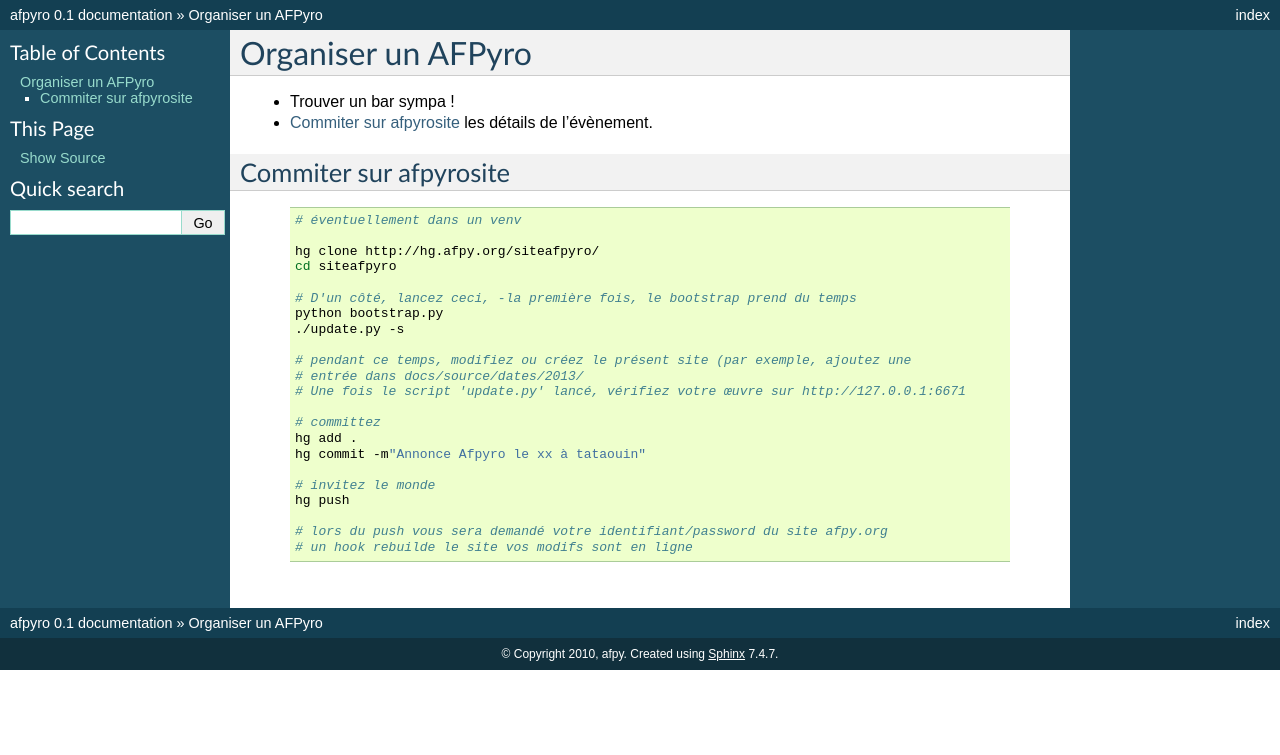
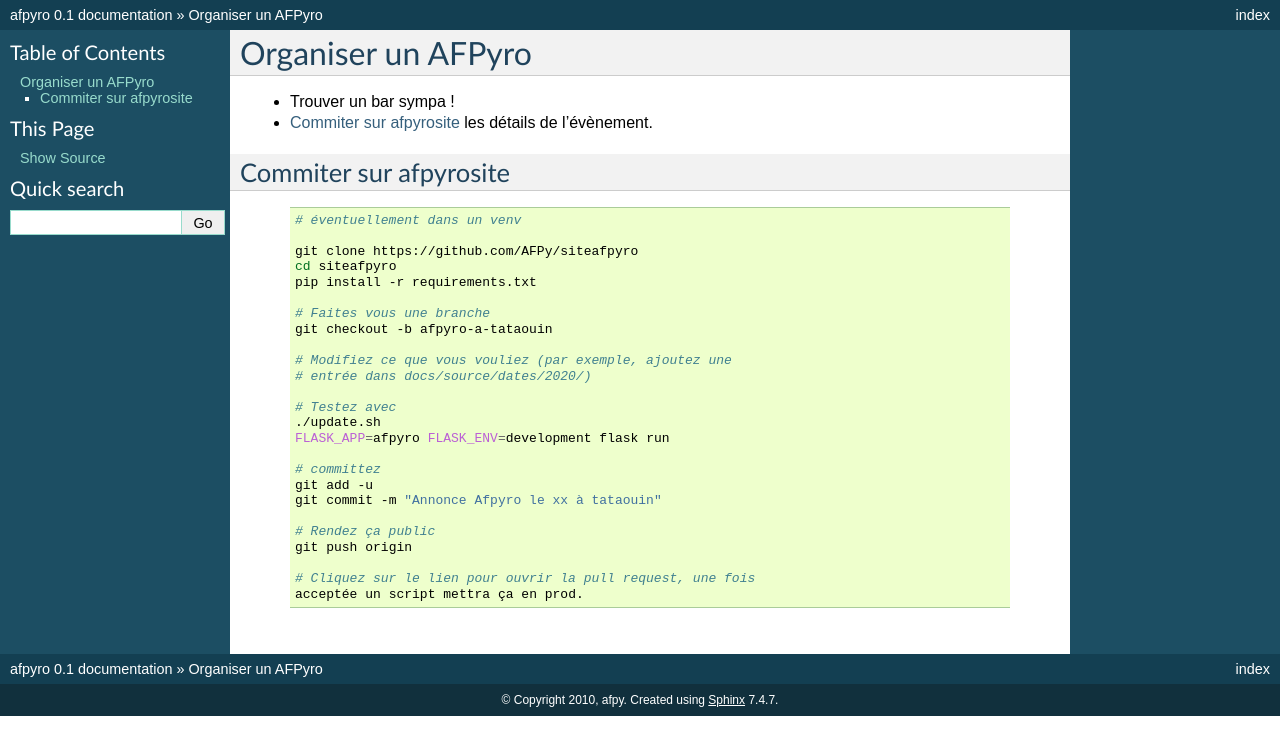
Before and after one commit to AFPy/siteafpyro, a Sphinx documentation site: the page built from docs/source/contribute.rst, in a window 1280 px wide. Shown: the top 755 px of the page. Built offline with Sphinx 7.4.7, drawn with Linux system fonts in a browser that asks for light colours.

Commit message:
Relecture du soir.

```diff
--- a/docs/source/accueil.rst
+++ b/docs/source/accueil.rst
@@ -1,7 +1,8 @@
 Afpyro
 =======
 
-**Et "don't forget !" que vous soyez adhérent à l'afpy ou pas, que vous aimiez le Python ou pas, vous êtes le bienvenu !**
+**Et « don't forget ! » que vous soyez adhérent à l'AFPy ou pas, que
+vous aimiez le Python ou pas, vous êtes le bienvenu !**
 
 ::
 
--- a/docs/source/contribute.rst
+++ b/docs/source/contribute.rst
@@ -16,23 +16,26 @@ Commiter sur afpyrosite
 
     # éventuellement dans un venv
 
-    hg clone http://hg.afpy.org/siteafpyro/
+    git clone https://github.com/AFPy/siteafpyro
     cd siteafpyro
+    pip install -r requirements.txt
 
-    # D'un côté, lancez ceci, -la première fois, le bootstrap prend du temps
-    python bootstrap.py
-    ./update.py -s
+    # Faites vous une branche
+    git checkout -b afpyro-a-tataouin
 
-    # pendant ce temps, modifiez ou créez le présent site (par exemple, ajoutez une
-    # entrée dans docs/source/dates/2013/
-    # Une fois le script 'update.py' lancé, vérifiez votre œuvre sur http://127.0.0.1:6671
+    # Modifiez ce que vous vouliez (par exemple, ajoutez une
+    # entrée dans docs/source/dates/2020/)
+
+    # Testez avec
+    ./update.sh
+    FLASK_APP=afpyro FLASK_ENV=development flask run
 
     # committez
-    hg add .
-    hg commit -m"Annonce Afpyro le xx à tataouin"
+    git add -u
+    git commit -m "Annonce Afpyro le xx à tataouin"
 
-    # invitez le monde
-    hg push
+    # Rendez ça public
+    git push origin
 
-    # lors du push vous sera demandé votre identifiant/password du site afpy.org
-    # un hook rebuilde le site vos modifs sont en ligne
+    # Cliquez sur le lien pour ouvrir la pull request, une fois
+    acceptée un script mettra ça en prod.
```
Also changed, not shown: docs/source/faq.rst (+8 -10 lines).
